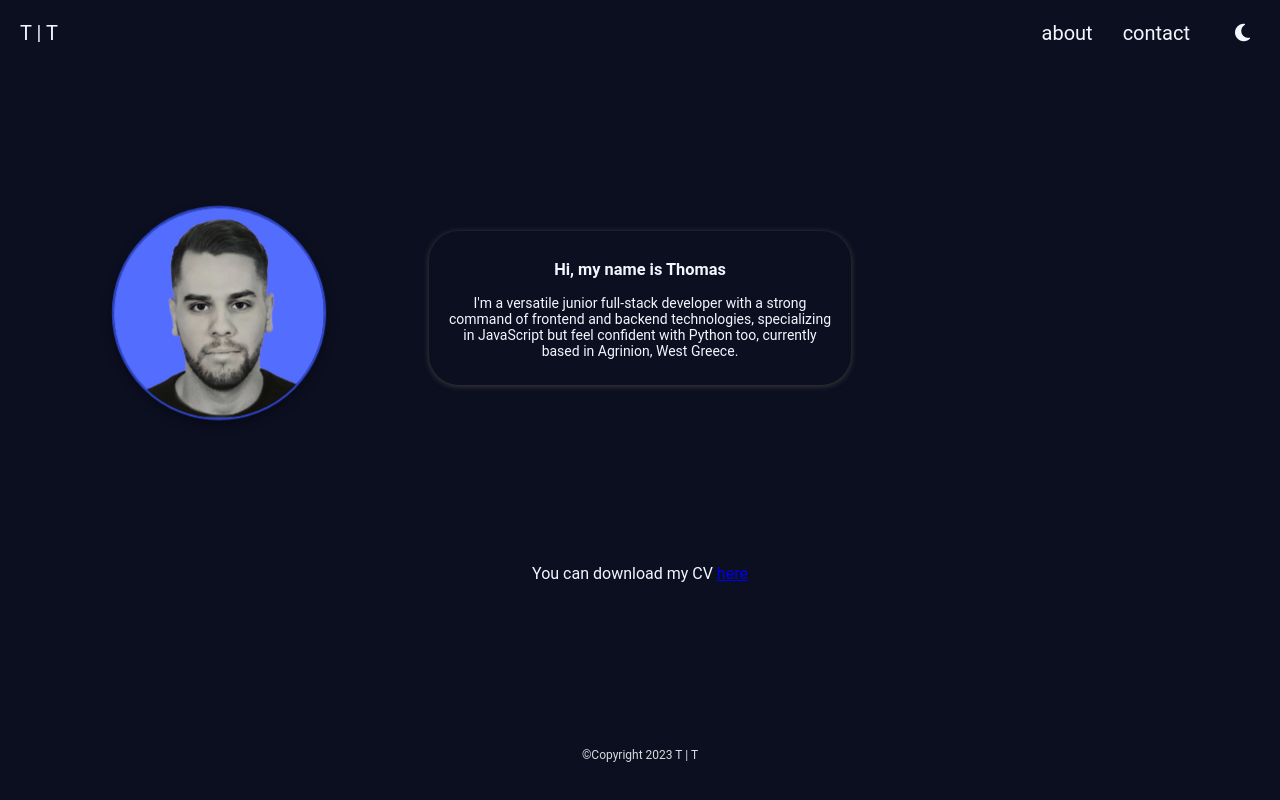
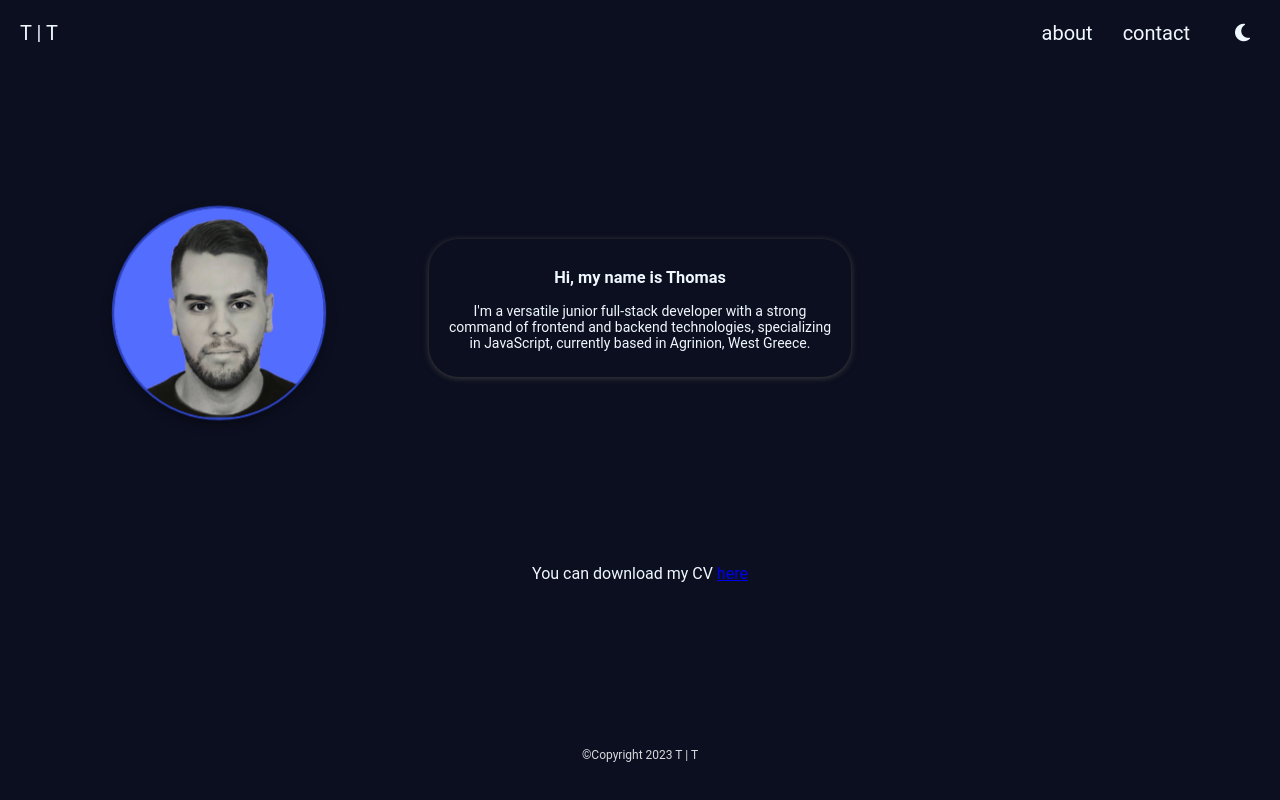
Before and after one commit to thomastour/portofolio-site, a plain HTML site: page index.html in a window 1280 px wide. Drawn offline with Linux system fonts and the light colour scheme.

Commit message:
Update index.html

```diff
--- a/index.html
+++ b/index.html
@@ -41,7 +41,7 @@
     <div class="para">
         <h3>Hi, my name is Thomas </h3>
 
-       <p>I'm a versatile junior full-stack developer with a strong command of frontend and backend technologies, specializing in JavaScript but feel confident with Python too, currently based in Agrinion, West Greece.</p>
+       <p>I'm a versatile junior full-stack developer with a strong command of frontend and backend technologies, specializing in JavaScript, currently based in Agrinion, West Greece.</p>
     </div>
 </div>
 
```
